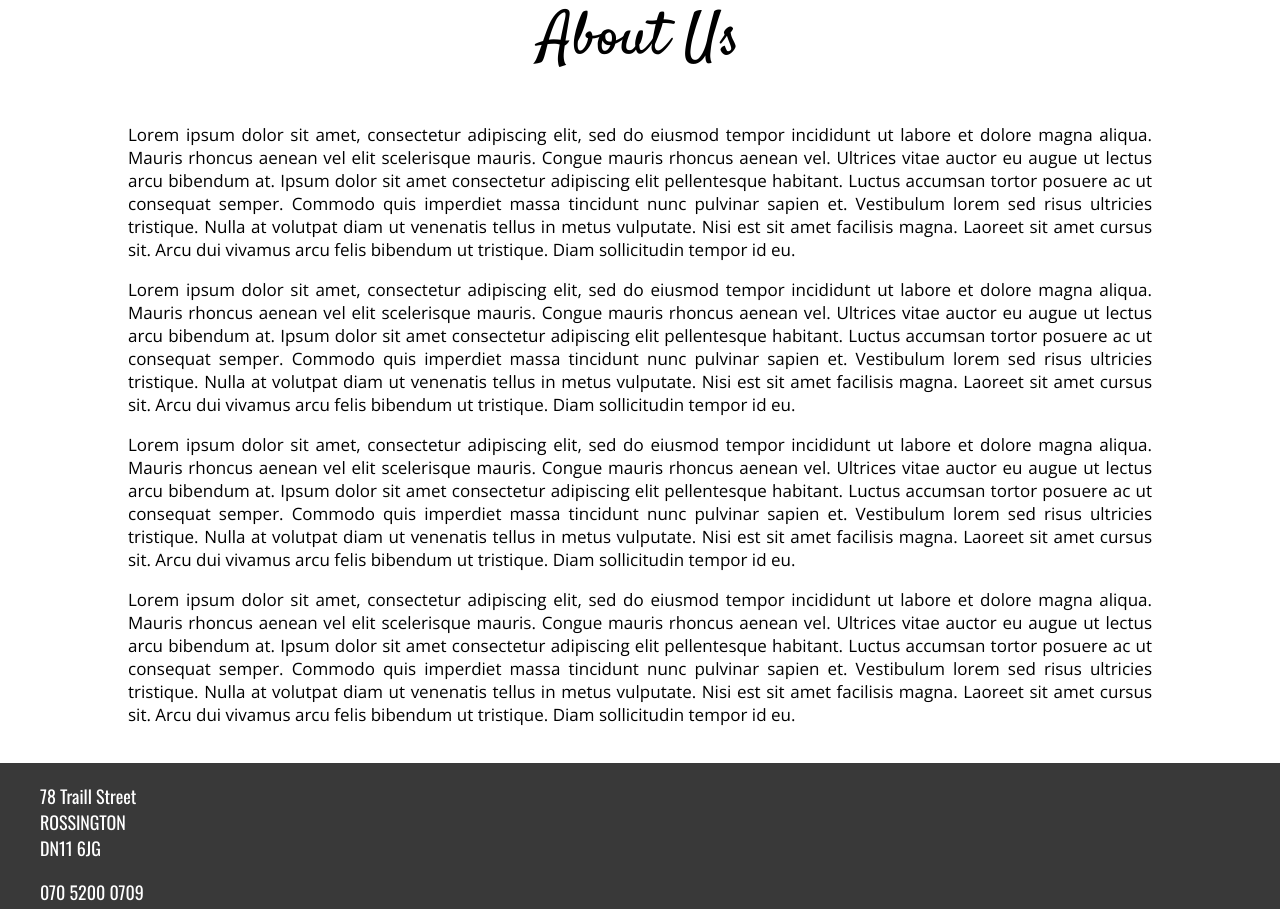
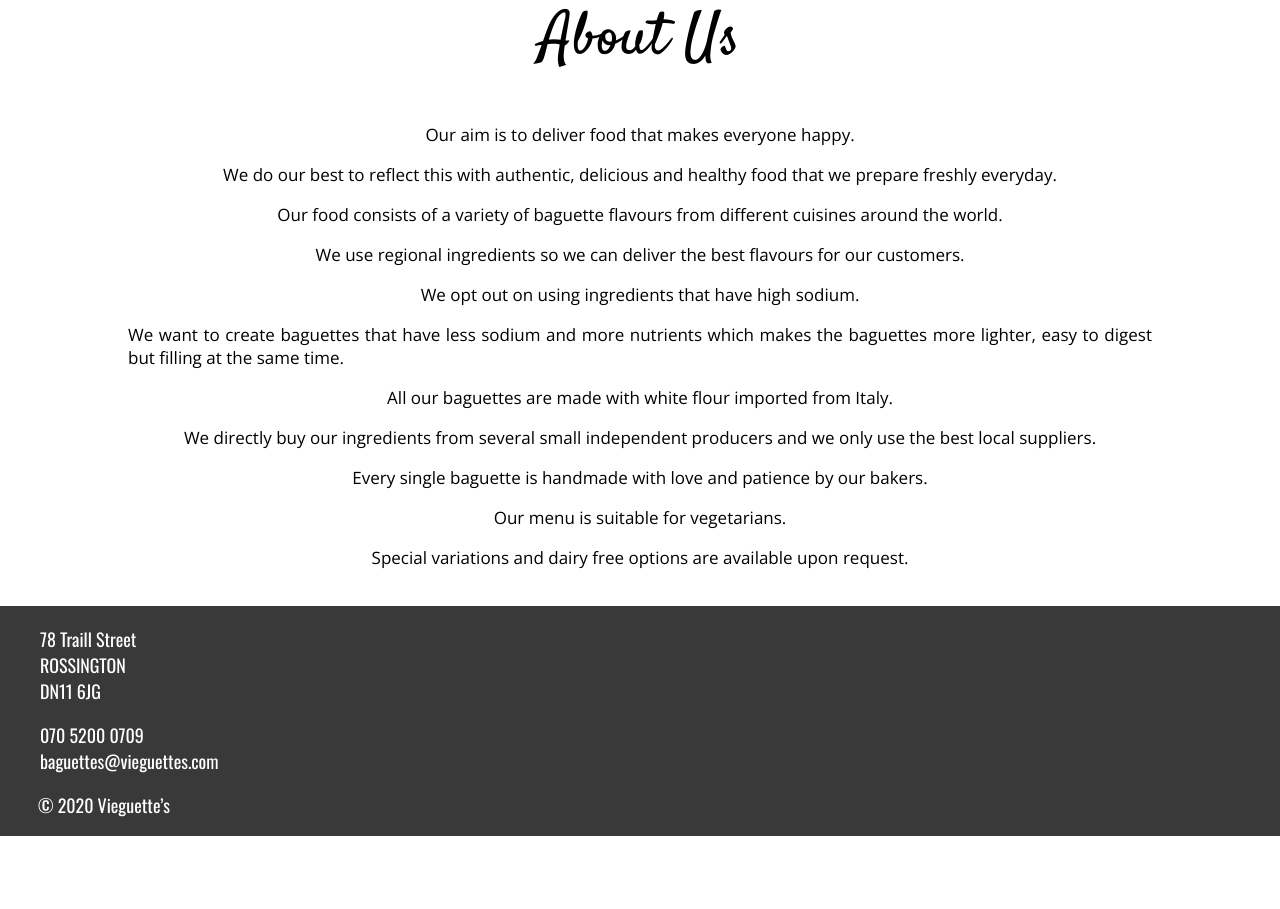
Before and after one commit to AnnaTran96/baguette, a React (Create React App) app in the folder frontend/: page /about in a window 1280 px wide. Shown: the part 500-1409 px from the top of the page. After the commit the page ends 1336 px from the top, so only its background shows below. Built offline with nearby package versions, Linux system fonts and the light colour scheme.

Commit message:
change content

```diff
--- a/frontend/src/pages/About.js
+++ b/frontend/src/pages/About.js
@@ -10,16 +10,20 @@ const About = () => {
                 <img src="https://images.unsplash.com/photo-1456765447332-d79762cdcbe4?ixlib=rb-1.2.1&ixid=eyJhcHBfaWQiOjEyMDd9&auto=format&fit=crop&w=1488&q=80" alt="Baguette" className="baguette-img2"></img>
             </div>
             <h1 className="about-heading">About Us</h1>
-            <p className="about-text">Lorem ipsum dolor sit amet, consectetur adipiscing elit, sed do eiusmod tempor incididunt ut labore et dolore magna aliqua. Mauris rhoncus aenean vel elit scelerisque mauris. Congue mauris rhoncus aenean vel. Ultrices vitae auctor eu augue ut lectus arcu bibendum at. Ipsum dolor sit amet consectetur adipiscing elit pellentesque habitant. Luctus accumsan tortor posuere ac ut consequat semper. Commodo quis imperdiet massa tincidunt nunc pulvinar sapien et. Vestibulum lorem sed risus ultricies tristique. Nulla at volutpat diam ut venenatis tellus in metus vulputate. Nisi est sit amet facilisis magna. Laoreet sit amet cursus sit. Arcu dui vivamus arcu felis bibendum ut tristique. Diam sollicitudin tempor id eu.
+            <p className="about-text">Our aim is to deliver food that makes everyone happy.</p>
+            <p className="about-text"> We do our best to reflect this with authentic, delicious and healthy food that we prepare freshly everyday.</p>
+            <p className="about-text">Our food consists of a variety of baguette flavours from different cuisines around the world.</p>
+            <p className="about-text"> We use regional ingredients so we can deliver the best flavours for our customers.
             </p>
-            <p className="about-text">Lorem ipsum dolor sit amet, consectetur adipiscing elit, sed do eiusmod tempor incididunt ut labore et dolore magna aliqua. Mauris rhoncus aenean vel elit scelerisque mauris. Congue mauris rhoncus aenean vel. Ultrices vitae auctor eu augue ut lectus arcu bibendum at. Ipsum dolor sit amet consectetur adipiscing elit pellentesque habitant. Luctus accumsan tortor posuere ac ut consequat semper. Commodo quis imperdiet massa tincidunt nunc pulvinar sapien et. Vestibulum lorem sed risus ultricies tristique. Nulla at volutpat diam ut venenatis tellus in metus vulputate. Nisi est sit amet facilisis magna. Laoreet sit amet cursus sit. Arcu dui vivamus arcu felis bibendum ut tristique. Diam sollicitudin tempor id eu.
+            <p className="about-text">We opt out on using ingredients that have high sodium.</p>
+            <p className="about-text"> We want to create baguettes that have less sodium and more nutrients which makes the baguettes more lighter, easy to digest but filling at the same time.</p>
+            <p className="about-text">All our baguettes are made with white flour imported from Italy.</p>
+            <p className="about-text"> We directly buy our ingredients from several small independent producers and we only use the best local suppliers.
             </p>
-            <p className="about-text">Lorem ipsum dolor sit amet, consectetur adipiscing elit, sed do eiusmod tempor incididunt ut labore et dolore magna aliqua. Mauris rhoncus aenean vel elit scelerisque mauris. Congue mauris rhoncus aenean vel. Ultrices vitae auctor eu augue ut lectus arcu bibendum at. Ipsum dolor sit amet consectetur adipiscing elit pellentesque habitant. Luctus accumsan tortor posuere ac ut consequat semper. Commodo quis imperdiet massa tincidunt nunc pulvinar sapien et. Vestibulum lorem sed risus ultricies tristique. Nulla at volutpat diam ut venenatis tellus in metus vulputate. Nisi est sit amet facilisis magna. Laoreet sit amet cursus sit. Arcu dui vivamus arcu felis bibendum ut tristique. Diam sollicitudin tempor id eu.
+            <p className="about-text">Every single baguette is handmade with love and patience by our bakers.</p>
+            <p className="about-text">Our menu is suitable for vegetarians.</p>
+            <p className="about-text">Special variations and dairy free options are available upon request.
             </p>
-            <p className="about-text">Lorem ipsum dolor sit amet, consectetur adipiscing elit, sed do eiusmod tempor incididunt ut labore et dolore magna aliqua. Mauris rhoncus aenean vel elit scelerisque mauris. Congue mauris rhoncus aenean vel. Ultrices vitae auctor eu augue ut lectus arcu bibendum at. Ipsum dolor sit amet consectetur adipiscing elit pellentesque habitant. Luctus accumsan tortor posuere ac ut consequat semper. Commodo quis imperdiet massa tincidunt nunc pulvinar sapien et. Vestibulum lorem sed risus ultricies tristique. Nulla at volutpat diam ut venenatis tellus in metus vulputate. Nisi est sit amet facilisis magna. Laoreet sit amet cursus sit. Arcu dui vivamus arcu felis bibendum ut tristique. Diam sollicitudin tempor id eu.
-            </p>
-
-
         </div>
     )
 }
```
